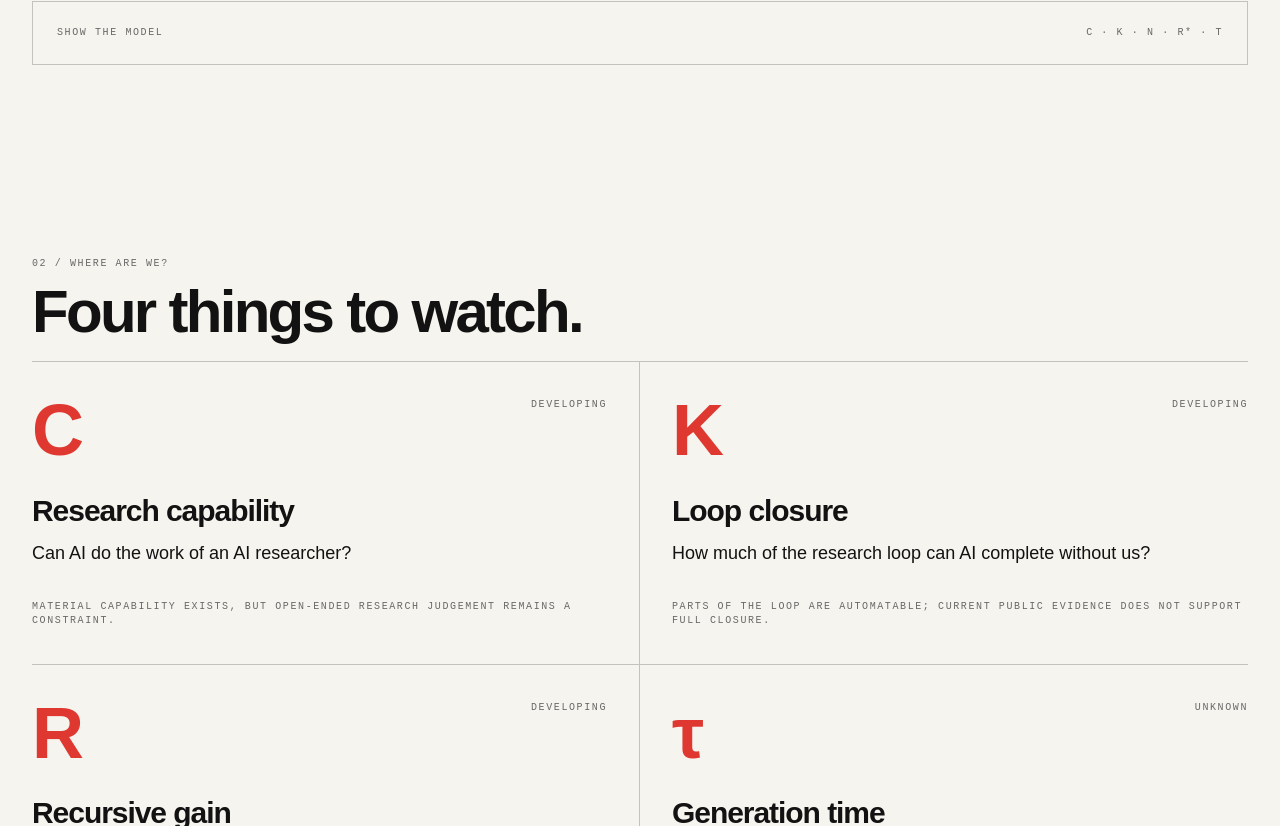
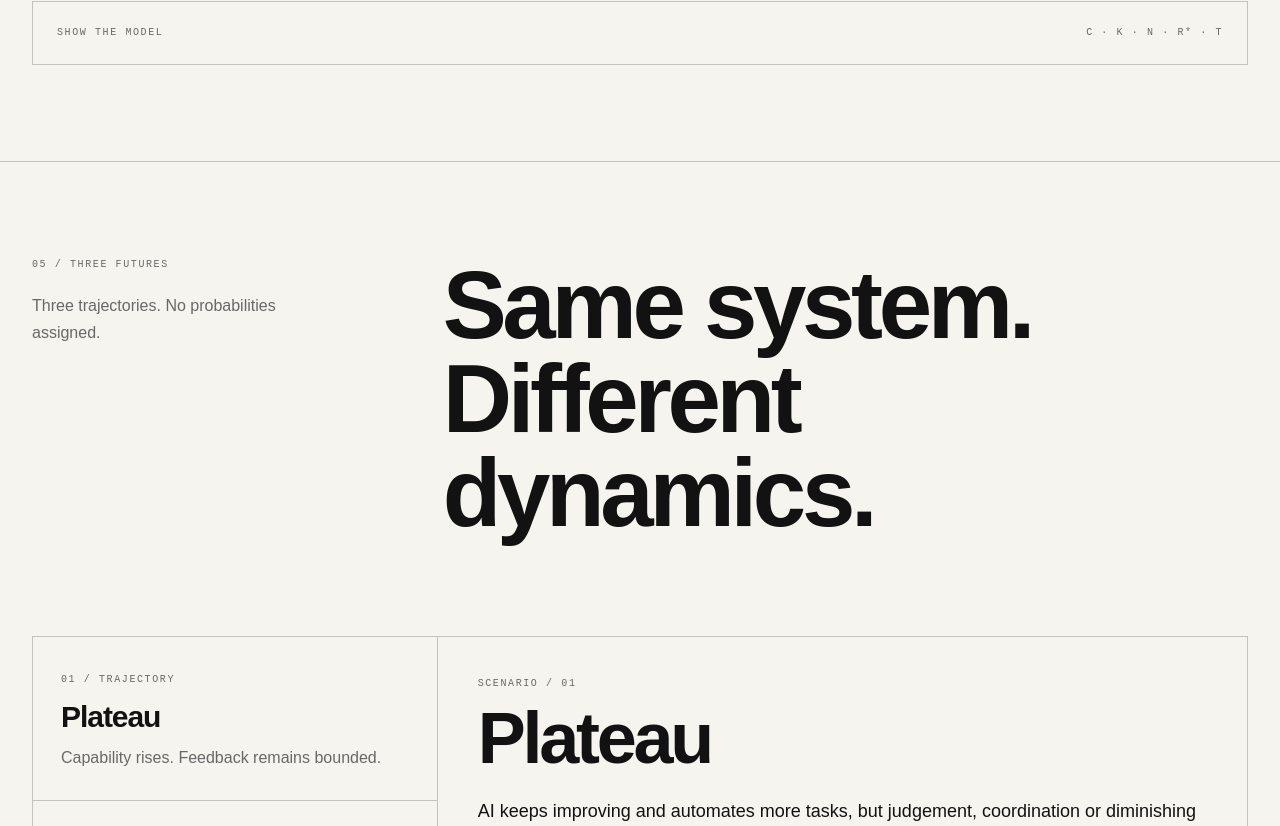
Before and after one commit to Bergtripper/feedback, a React (Vite) app: page / in a window 1280 px wide. Shown: the part 6734-7560 px from the top of the page. Built offline with nearby package versions, Linux system fonts and the light colour scheme.

Commit message:
F5: integrate Three Futures

```diff
--- a/src/App.tsx
+++ b/src/App.tsx
@@ -1,3 +1,4 @@
+import {ThreeFutures} from './components/ThreeFutures';
 import {FeedbackHeader} from './components/FeedbackHeader';
 import {WhatIf} from './components/WhatIf';
 import {MissingGates} from './components/MissingGates';
@@ -9,6 +10,6 @@ export default function App(){const[dark,setDark]=useState(false);return <div da
 <FeedbackHeader dark={dark} onToggle={()=>setDark(!dark)}/>
 <main className="relative z-10 pt-16"><section className="max-w-7xl mx-auto px-4 sm:px-6 lg:px-8 pt-24 sm:pt-32 pb-20"><div className="grid grid-cols-6 lg:grid-cols-12 gap-x-4"><p className="dz-meta col-span-6 lg:col-span-2">Research / 2026—</p><div className="col-span-6 lg:col-span-9 lg:col-start-4 mt-8 lg:mt-0"><p className="dz-meta mb-5">DOTZERO / FEEDBACK</p><h1 className="dz-h1 text-[clamp(3.5rem,9vw,9rem)] max-w-6xl">Can AI learn to build better AI?</h1><p className="dz-body-strong max-w-3xl mt-10 sm:mt-14 text-xl sm:text-2xl">An observatory of AI capability, research automation and recursive progress.</p></div></div></section>
 <section className="border-y dz-rule"><div className="max-w-7xl mx-auto px-4 sm:px-6 lg:px-8 py-16 sm:py-24 grid grid-cols-6 lg:grid-cols-12 gap-x-4 gap-y-10"><p className="dz-meta col-span-6 lg:col-span-3">00 / Premise</p><div className="col-span-6 lg:col-span-7 lg:col-start-5"><p className="dz-h3 text-3xl sm:text-5xl">The important question isn't only whether AI gets smarter.</p><p className="dz-h3 text-3xl sm:text-5xl mt-4" style={{color:'var(--accent)'}}>It's whether getting smarter makes it better at getting smarter.</p></div></div></section>
-<TheLoop/><EvidenceExplorer/><MissingGates/><WhatIf/><section className="max-w-7xl mx-auto px-4 sm:px-6 lg:px-8 py-16 sm:py-24"><div className="border-b dz-rule pb-5"><p className="dz-meta">02 / Where are we?</p><h2 className="dz-h2 text-4xl sm:text-6xl mt-3">Four things to watch.</h2></div><div className="grid grid-cols-1 lg:grid-cols-2">{indicators.map((x,i)=><article key={x.id} className={'py-9 border-b dz-rule '+(i%2===0?'lg:pr-8 lg:border-r':'lg:pl-8')}><div className="flex justify-between"><span className="dz-h1 text-7xl" style={{color:'var(--accent)'}}>{x.symbol}</span><span className="dz-meta">{x.status}</span></div><h3 className="dz-h3 text-3xl mt-8">{x.label}</h3><p className="dz-body-strong mt-3">{x.question}</p><p className="dz-meta mt-8">{x.note}</p></article>)}</div></section>
+<TheLoop/><EvidenceExplorer/><MissingGates/><WhatIf/><ThreeFutures/><section className="max-w-7xl mx-auto px-4 sm:px-6 lg:px-8 py-16 sm:py-24"><div className="border-b dz-rule pb-5"><p className="dz-meta">02 / Where are we?</p><h2 className="dz-h2 text-4xl sm:text-6xl mt-3">Four things to watch.</h2></div><div className="grid grid-cols-1 lg:grid-cols-2">{indicators.map((x,i)=><article key={x.id} className={'py-9 border-b dz-rule '+(i%2===0?'lg:pr-8 lg:border-r':'lg:pl-8')}><div className="flex justify-between"><span className="dz-h1 text-7xl" style={{color:'var(--accent)'}}>{x.symbol}</span><span className="dz-meta">{x.status}</span></div><h3 className="dz-h3 text-3xl mt-8">{x.label}</h3><p className="dz-body-strong mt-3">{x.question}</p><p className="dz-meta mt-8">{x.note}</p></article>)}</div></section>
 <section className="border-t dz-rule"><div className="max-w-7xl mx-auto px-4 sm:px-6 lg:px-8 py-16 grid grid-cols-6 lg:grid-cols-12 gap-x-4"><p className="dz-meta col-span-6 lg:col-span-3">Method / F0</p><div className="col-span-6 lg:col-span-7 lg:col-start-5"><p className="dz-body-strong">FEEDBACK separates observations, estimates, hypotheses and scenarios. No single score is presented as a probability of AGI or superintelligence.</p></div></div></section></main>
 <footer className="relative z-10 border-t dz-rule"><div className="max-w-7xl mx-auto px-4 sm:px-6 lg:px-8 py-8 flex justify-between"><span className="dz-meta">DOTZERO / Personal Research Lab</span><span className="dz-meta">Feedback / F0</span></div></footer></div>}
```
